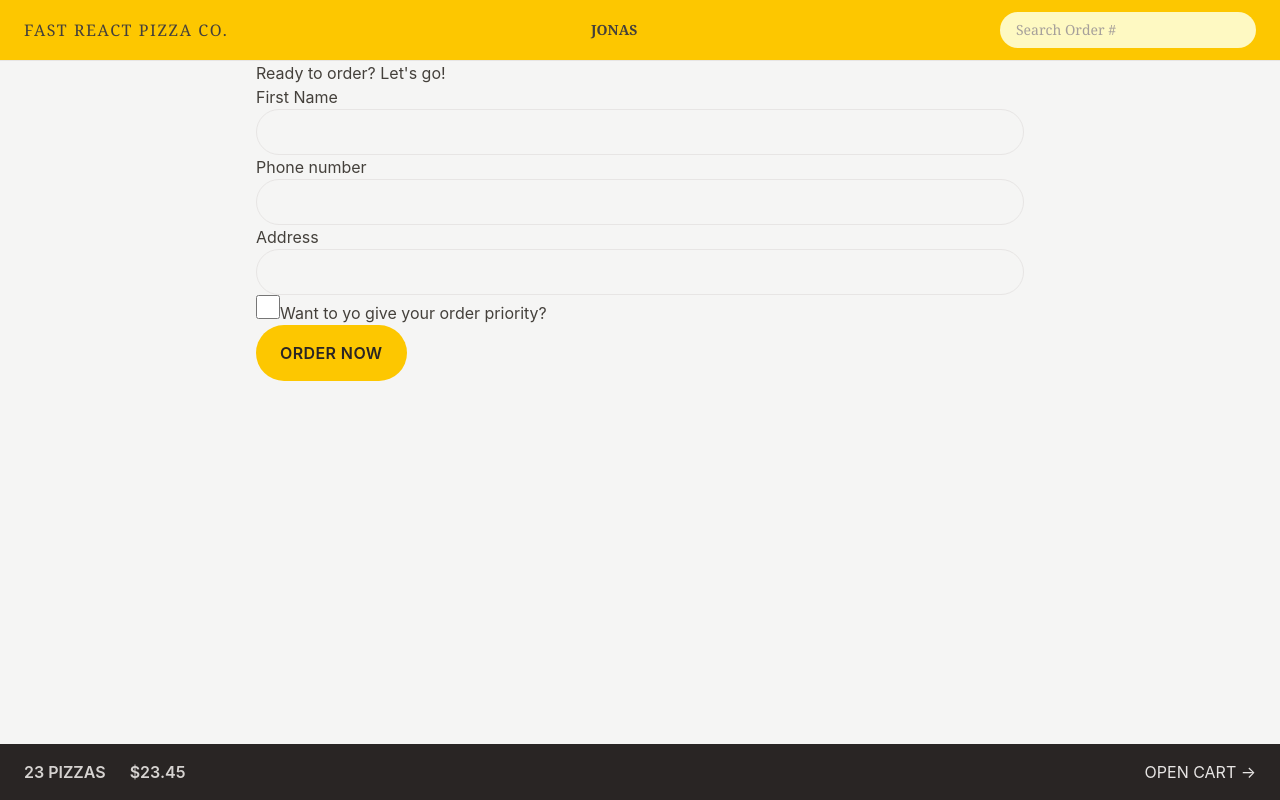
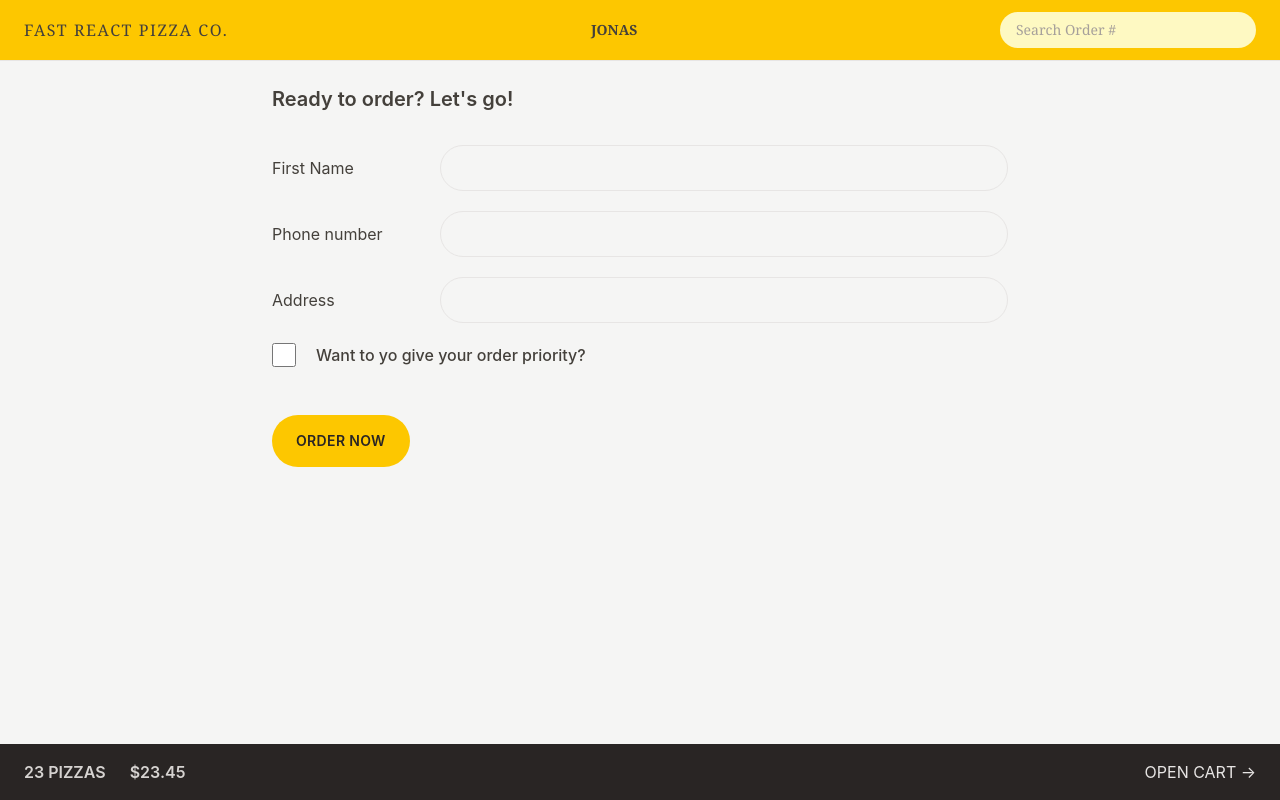
Before and after one commit to DENBARIT/PizzaDeliveryApplication, a React (Vite) app: page /order/new in a window 1280 px wide. Built offline with nearby package versions, Linux system fonts and the light colour scheme.

Commit message:
feat(ui):design order form,faviicon

```diff
--- a/TailwindCss/note.md
+++ b/TailwindCss/note.md
@@ -24,3 +24,4 @@
 =>for flex=>use flex to display,align items =>to align vertically,
 ->for grid,gap-x-4,gap-y-6,bg-red-400,grid-cols,grid-rows,h-screen=>to fill the whole screen
 -=>using divide=>we add a divider
+emoji-as a fav-icon=>css-tricks
--- a/src/Features/cart/Cart.jsx
+++ b/src/Features/cart/Cart.jsx
@@ -1,6 +1,7 @@
 import { Link } from 'react-router-dom';
 import LinkButton from "../../ui/LinkButton";
 import Button from "../../ui/Button"
+import CartItem from './CartItem';
 const fakeCart = [
   {
     pizzaId: 12,
@@ -29,15 +30,20 @@
   const cart = fakeCart;
 
   return (
-    <div>
+    <div className="px-4 py-3">
       <LinkButton to="/menu">&larr; Back to menu</LinkButton>
 
-      <h2>Your cart, %NAME%</h2>
+      <h2 className="mt-7 text-xl font-semibold ">Your cart, %NAME%</h2>
 
-      <div>
+<ul className="mt-3 divide-y divide-stone-200 border-b" >
+  {cart.map((item)=>(
+    <CartItem item={item} key={item.key}/>
+  ))}
+</ul>
+      <div className="mt-6 space-x-2">
         <Button to="/order/new" type="primary"> Order Pizzas</Button>
         {/* <Link to="/order/new">Order Pizzas</Link> */}
-        <button>Clear cart</button>
+        <Button type="secondary">Clear cart</Button>
       </div>
     </div>
   );
--- a/src/Features/cart/CartItem.jsx
+++ b/src/Features/cart/CartItem.jsx
@@ -1,15 +1,20 @@
-import { formatCurrency } from "../../utils/formatCurrency";
+import { formatCurrency } from "../../utils/helpers.js";
+import Button from "../../ui/Button.jsx";
 function CartItem({ item }) {
   const { pizzaId, name, quantity, totalPrice } = item;
 
   return (
-    <li>
-      <p>
+    <li className="py-3 sm:flex sm:items-center sm:justify-between ">
+      <p className="mb-1 sm:mb-0">
         {quantity}&times; {name}
       </p>
-      <div>
-        <p>{formatCurrency(totalPrice)}</p>
+      <div className="flex items-center justify-between sm:gap-6">
+        <p className="text-sm font-bold">{formatCurrency(totalPrice)}</p>
+        <Button type="small">
+Delte
+        </Button>
       </div>
+
     </li>
   );
 }
--- a/src/Features/order/CreateOrder.jsx
+++ b/src/Features/order/CreateOrder.jsx
@@ -47,41 +47,46 @@
 const formErrors=useActionData();
 
   return (
-    <div>
+    <div className="px-4 py-6">
 
-      <h2>Ready to order? Let's go!</h2>
+      <h2  className="mb-8 text-xl font-semibold">Ready to order? Let's go!</h2>
 
       {/* <Form method="POST" action="/order/new"> */}
       <Form method="POST" >
-        <div>
-          <label>First Name</label>
-          <input type="text" name="customer" className="input" required />
-        </div>
+        <div className="mb-5 flex gap-2 flex-col sm:flex-row sm:items-center grow">
+          <label className="sm:basis-40"> First Name</label>
+         <div className="grow" >
+          <input type="text" name="customer" className="input w-full" required />
+        </div></div>
 
-        <div>
-          <label>Phone number</label>
-          <div>
+        <div className="mb-5 flex gap-2 flex-col sm:flex-row sm:items-center ">
+          <label className="sm:basis-40">Phone number</label>
+
+
+          <div className="grow" >
             <input type="tel" name="phone"
 
-               className="input"
+               className="input w-full"
 
             required />
+          {formErrors?.phone && <p className="mt-2 rounded-md bg-red-100 p-2 text-red-700 text-xs">{formErrors.phone}</p>}
+</div>
           </div>
-          {formErrors?.phone && <p>{formErrors.phone}</p>}
-        </div>
 
-        <div>
-          <label>Address</label>
-          <div>
+
+
+        <div className="mb-5 flex gap-2 flex-col sm:flex-row sm:items-center">
+          <label className="sm:basis-40">Address</label>
+          <div className="grow">
             <input type="text" name="address" required
 
-               className="input"
+               className="input w-full"
 
           />
           </div>
         </div>
 
-        <div>
+        <div className="mb-12 flex items-center gap-5">
           <input
           className="
           h-6 w-6
@@ -94,7 +99,9 @@
             // value={withPriority}
             // onChange={(e) => setWithPriority(e.target.checked)}
           />
-          <label htmlFor="priority">Want to yo give your order priority?</label>
+          <label htmlFor="priority" className="font-medium">
+            Want to yo give your order priority?
+          </label>
         </div>
 
         <div>
@@ -119,7 +126,7 @@
   const newOrder=await createOrder(order);
   const errors={};
   if(!isValidPhone(order.phone))
-    errors.phone="Please give a valid phone number";
+    errors.phone="🚫 Please give a valid phone number";
 if(Object.keys(errors).length>0){
   return errors;
 }
--- a/src/index.css
+++ b/src/index.css
@@ -24,7 +24,9 @@
         border-stone-200 px-4 py-2 text-sm
   transition-all duration-300 placeholder:text-stone-400
   focus:outline-none focus:ring focus:ring-yellow-400
-        w-full  md:px-6 md:py-3;
+          md:px-6 md:py-3;
+
+        /* w-full  md:px-6 md:py-3; */
   }
   .loader {
   width: 45px;
--- a/src/ui/Button.jsx
+++ b/src/ui/Button.jsx
@@ -5,10 +5,11 @@
     // const className="inline-block rounded-full bg-yellow-400 px-4 py-3 font-semibold uppercase tracking-wide text-stone-800 transition-colors  duration-300 hover:bg-yellow-300  focus:bg-yellow-300  focus:outline-none focus:ring    focus:ring-offset-2  focus:ring-yellow-300 disabled:cursor-not-allowed   active:bg-yellow-900  sm:px-6 sm:py-4";
 
 
-    const base="inline-block rounded-full bg-yellow-400 font-semibold uppercase tracking-wide text-stone-800 transition-colors  duration-300 hover:bg-yellow-300  focus:bg-yellow-300  focus:outline-none focus:ring    focus:ring-offset-2  focus:ring-yellow-300 disabled:cursor-not-allowed   active:bg-yellow-900 "
-    const styles={
-        primary:base+" px-4 py-3 md:px-6 md:py-4",
-        small:base+" px-4 py-2 md:px-5 md:py-2.5 text-xs"
+    const base="inline-block text-sm rounded-full bg-yellow-400 font-semibold uppercase tracking-wide text-stone-800 transition-colors  duration-300 hover:bg-yellow-300  focus:bg-yellow-300  focus:outline-none focus:ring    focus:ring-offset-2  focus:ring-yellow-300 disabled:cursor-not-allowed   active:bg-yellow-900 ";
+    const styles={primary:base+" px-4 py-3 md:px-6 md:py-4",
+        small:base+" px-4 py-2 md:px-5 md:py-2.5 text-xs",
+  secondary:"inline-block text-sm px-4 py-2.5 md:px-6 md:py-3.5 rounded-full bg-transparent hover:text-stone-800 border-2 border-stone-300 px-4 py-3 font-semibold uppercase tracking-wide text-stone-400 transition-colors  duration-300 hover:bg-stone-300  focus:bg-yellow-300  focus:outline-none focus:ring  focus:text-stone-800  focus:ring-offset-2  focus:ring-stone-2 00 disabled:cursor-not-allowed   active:bg-yellow-900  sm:px-6 sm:py-4"
+
     }
 
 
```
Also changed, not shown: index.html (+4 -2 lines), 1 other file (tests, documents, lock files or other folders).
